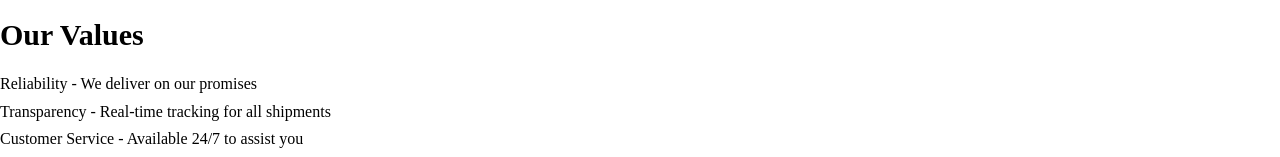
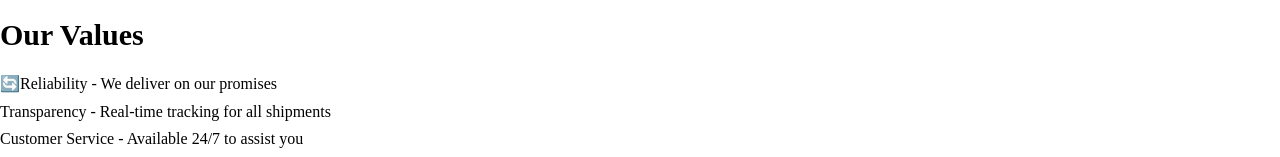
Before and after one commit to badger-ai/ship, a Next.js app: page /about in a window 1280 px wide. Shown: the part 457-614 px from the top of the page. Built offline with nearby package versions, Linux system fonts and the light colour scheme.

Commit message:
Fix file name, MONGODB_URI, About page visibility, WebSocket error

```diff
--- a/app/about/page.jsx
+++ b/app/about/page.jsx
@@ -27,7 +27,9 @@ export default function About() {
 we connect lives, dreams, and opportunities across continents.</p>
           <h2 className="text-2xl font-semibold mt-8">Our Values</h2>
           <ul className="list-disc pl-6 space-y-2">
-            <li>Reliability - We deliver on our promises</li>
+            <li className="flex items-center transition-transform hover:scale-105">
+  <span className="mr-2 animate-spin-slow">🔄</span>Reliability - We deliver on our promises
+</li>
             <li>Transparency - Real-time tracking for all shipments</li>
             <li>Customer Service - Available 24/7 to assist you</li>
             <li>Innovation - Constantly improving our services</li>
--- a/css/globals.css
+++ b/css/globals.css
@@ -175,6 +175,13 @@ a:hover {
 .about-content li {
   margin-bottom: var(--space-sm);
   color: var(--gray-800);
+}
+@keyframes spin-slow {
+  from { transform: rotate(0deg); }
+  to { transform: rotate(360deg); }
+}
+.animate-spin-slow {
+  animation: spin-slow 3s linear infinite;
 }
 
 /* ===== Buttons ===== */
```
Also changed, not shown: app/api/admin/shipments/[ id ]/route.js (renamed from app/api/admin/shipments/[id]/route.js).
